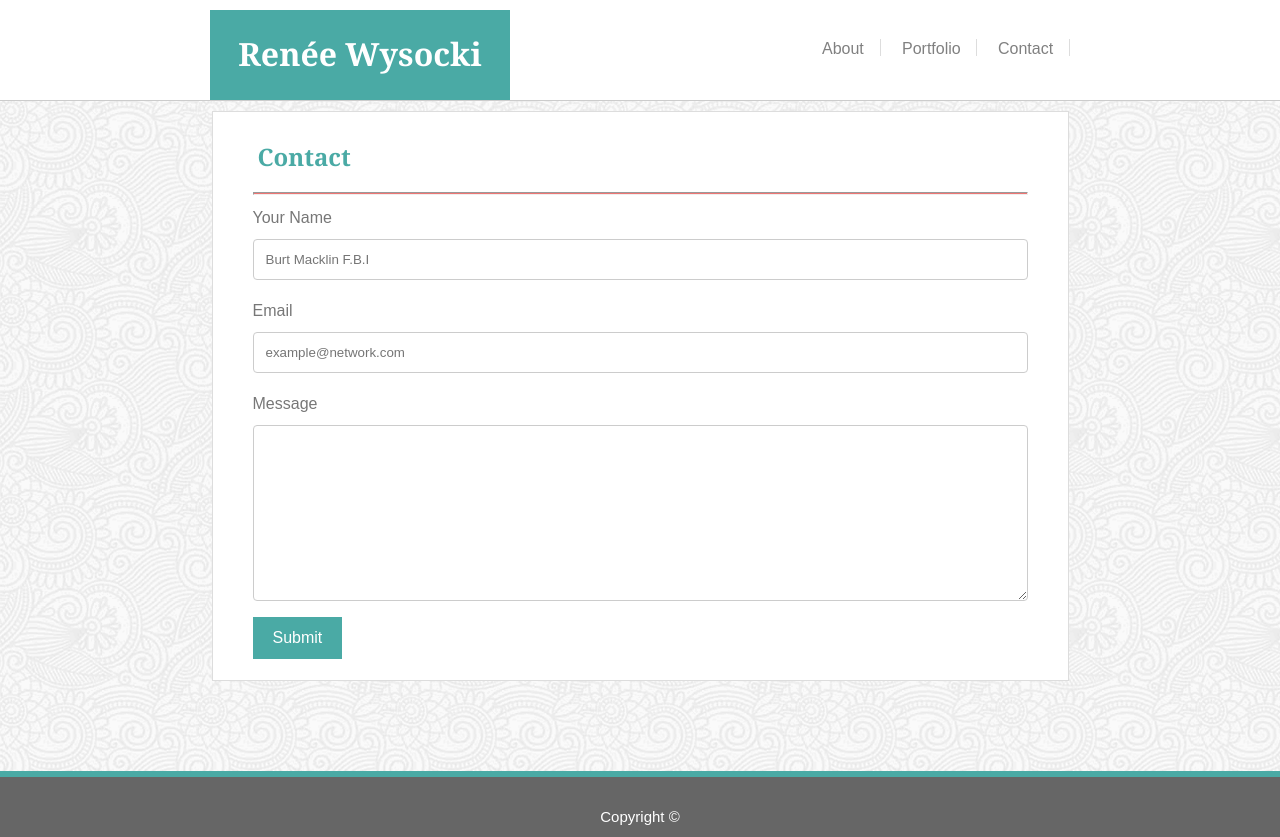
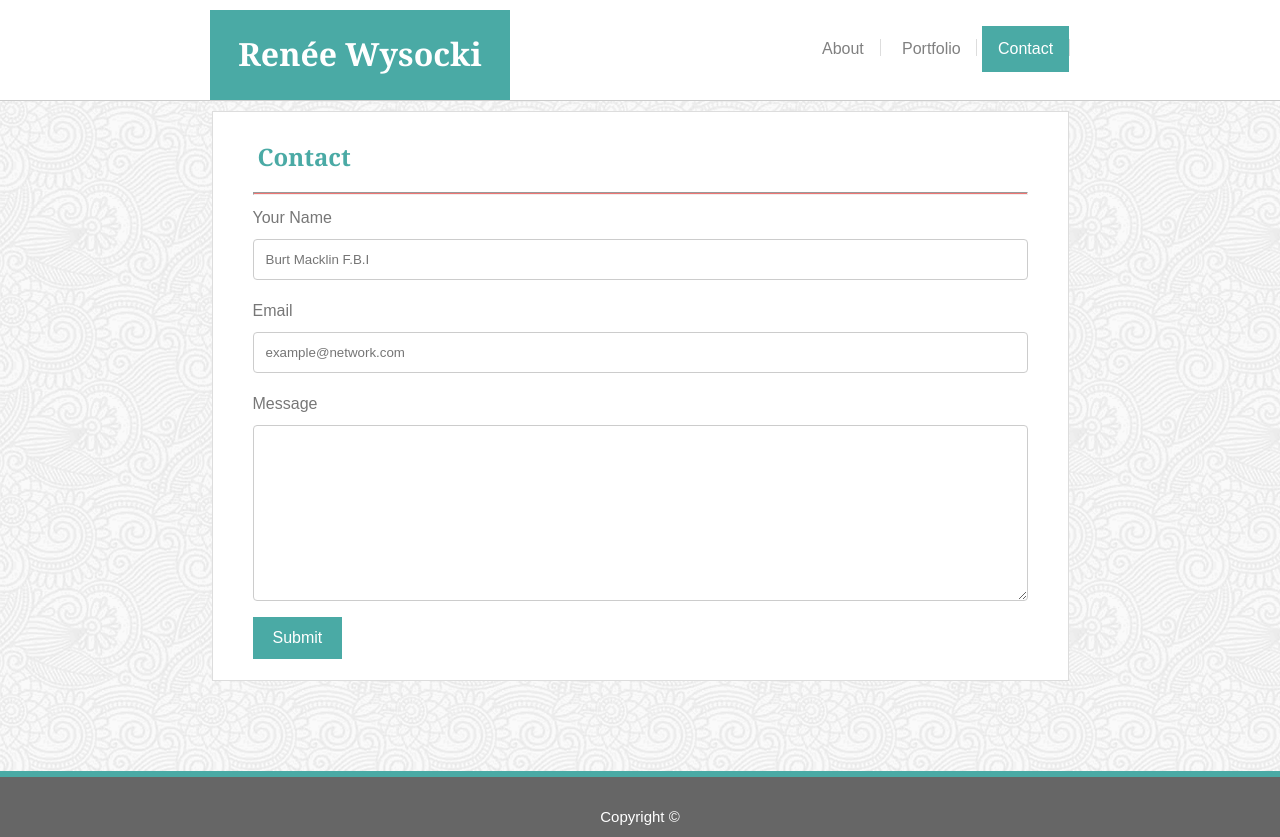
Before and after one commit to reneewysocki/reneewysocki.com, a plain HTML site: page contact.html in a window 1280 px wide. Drawn offline with Linux system fonts and the light colour scheme.

Commit message:
updated menu styling

```diff
--- a/assets/css/style.css
+++ b/assets/css/style.css
@@ -61,7 +61,7 @@ li a {
     font-style: italic;
 } */
 
-.active {
+#active {
     background-color: #4aaaa5;
     color: white;
 }
--- a/contact.html
+++ b/contact.html
@@ -16,7 +16,7 @@
                                 <ul>
                                     <li> <a class="hvr-underline-menu" href="index.html">About</a></li>
                                     <li><a class="hvr-underline-menu" href="portfolio.html">Portfolio</a></li>
-                                    <li><a class="hvr-underline-menu" href="contact.html">Contact</a></li>
+                                    <li><a class="hvr-underline-menu" id="active" href="contact.html">Contact</a></li>
                                 </ul>
                             </nav>
                 </div>
```
Also changed, not shown: index.html (+1 -1 lines), portfolio.html (+1 -1 lines).
